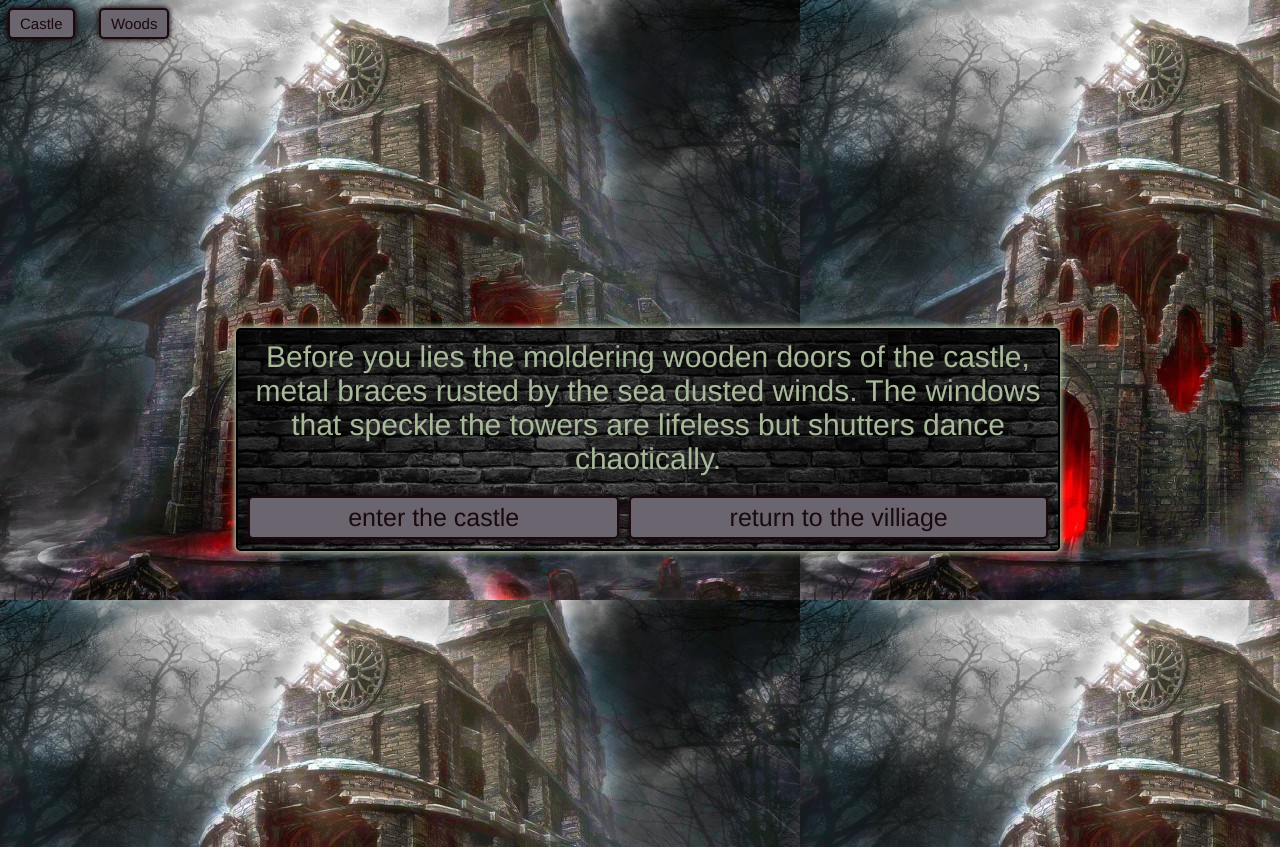
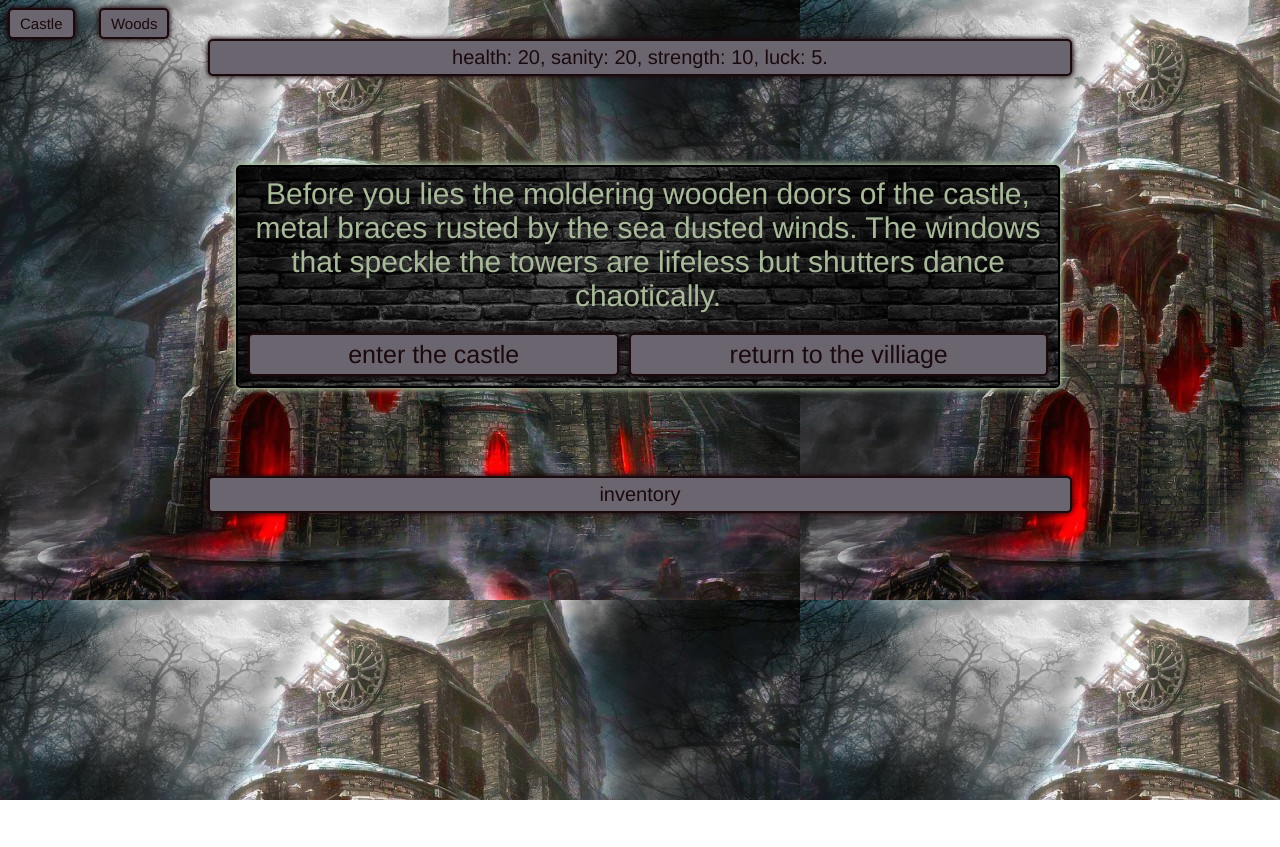
Before and after one commit to CollinClifford/dungeon-game, a website: page index.html in a window 1280 px wide. After the commit the page ends 800 px from the top, so only its background shows below. Drawn offline with Linux system fonts and the light colour scheme.

Commit message:
added a health bar

```diff
--- a/index.html
+++ b/index.html
@@ -11,6 +11,8 @@
         <div class ="nav">
             <button id="btn-1" class="background-btn">Castle</button>
             <button id="btn-2" class="background-btn">Woods</button>
+            <div id="health" class ="hlth">health</div>
+
         </div>
 
         <main>
@@ -24,6 +26,7 @@
                 </div>
             </div>
         </main>
+        <div id="inventory" class="inv">inventory</div>
         <script src="script.js"></script>
     </body>
 </html>
--- a/script.js
+++ b/script.js
@@ -1,20 +1,59 @@
 const textElement = document.getElementById('text');
 const optionButtonsElement = document.getElementById('option-buttons');
+const healthBarElement = document.getElementById('health')
 
-let state = {};
-let health = {};
+let state = {
+    sword: true,
+    lamp: true,
+    holyRelic: false,
+    healingPotion: false,
+    gold: false,
+    longSword: false,
+    shield: false
+};
+let health = {
+    health: 20,
+    sanity: 20,
+    strength: 10,
+    chance: 5
+};
+
+// const monsterEncounter = [
+//     {
+//         id: 111,
+//         text: "You've encountered a thief!",
+//         options = [
+//             {
+//                 text: "Run!"
+//             },
+//             {
+//                 text: "Fight!"
+//             }
+//         ]
+//     },
+//     {
+//         id: 222,
+//         text: "You've encountered a ghoul!",
+//         options = [
+//             {
+//                 text: "Run!"
+//             },
+//             {
+//                 text: "Fight!"
+//             }
+//         ]
+//     }
+
+// ]
+
 
 function startGame() {
-    health = {
-        health: 20,
-        sanity: 20
-    };
-    state = {
-        sword: true,
-        lamp: true
-    };
+    health;
+    state;
     showTextNode(1);
 };
+
+healthBarElement.innerText = `health: ${health.health}, sanity: ${health.sanity}, strength: ${health.strength}, luck: ${health.chance}.`
 
 function showTextNode(textNodeIndex) {
     const textNode = textNodes.find(textNode => textNode.id === textNodeIndex)
@@ -92,8 +131,8 @@ textNodes = [
             requiredState: (currentState) => currentState.lamp
         },
         {
-            text: 'continue blidly',
-            nextText: 5
+            text: 'continue blindly',
+            nextText: 2
         }
     ]
     },
--- a/style.css
+++ b/style.css
@@ -14,7 +14,7 @@ main {
     justify-content: center;
     align-items: center;
     width: 100vw;
-    height: 100vh;
+    height: 50vh;
     color: #1A090D;
     font-size: 30px;
 }
@@ -70,3 +70,31 @@ main {
     box-shadow: 0 0 5px 1px;
     margin-right: 20px;
 }
+
+.hlth {
+    background-color: #6B6570;
+    border: 2px solid #1A090D;
+    border-radius: 5px;
+    padding: 5px 10px;
+    color: #1A090D;
+    outline: none;
+    font-size: 20px;
+    box-shadow: 0 0 5px 1px;
+    margin-right: 200px;
+    margin-left: 200px;
+    text-align: center;
+}
+
+.inv {
+    background-color: #6B6570;
+    border: 2px solid #1A090D;
+    border-radius: 5px;
+    padding: 5px 10px;
+    color: #1A090D;
+    outline: none;
+    font-size: 20px;
+    box-shadow: 0 0 5px 1px;
+    margin-right: 200px;
+    margin-left: 200px;
+    text-align: center;
+}
```
Also changed, not shown: package.json (added, +20 -0 lines).
